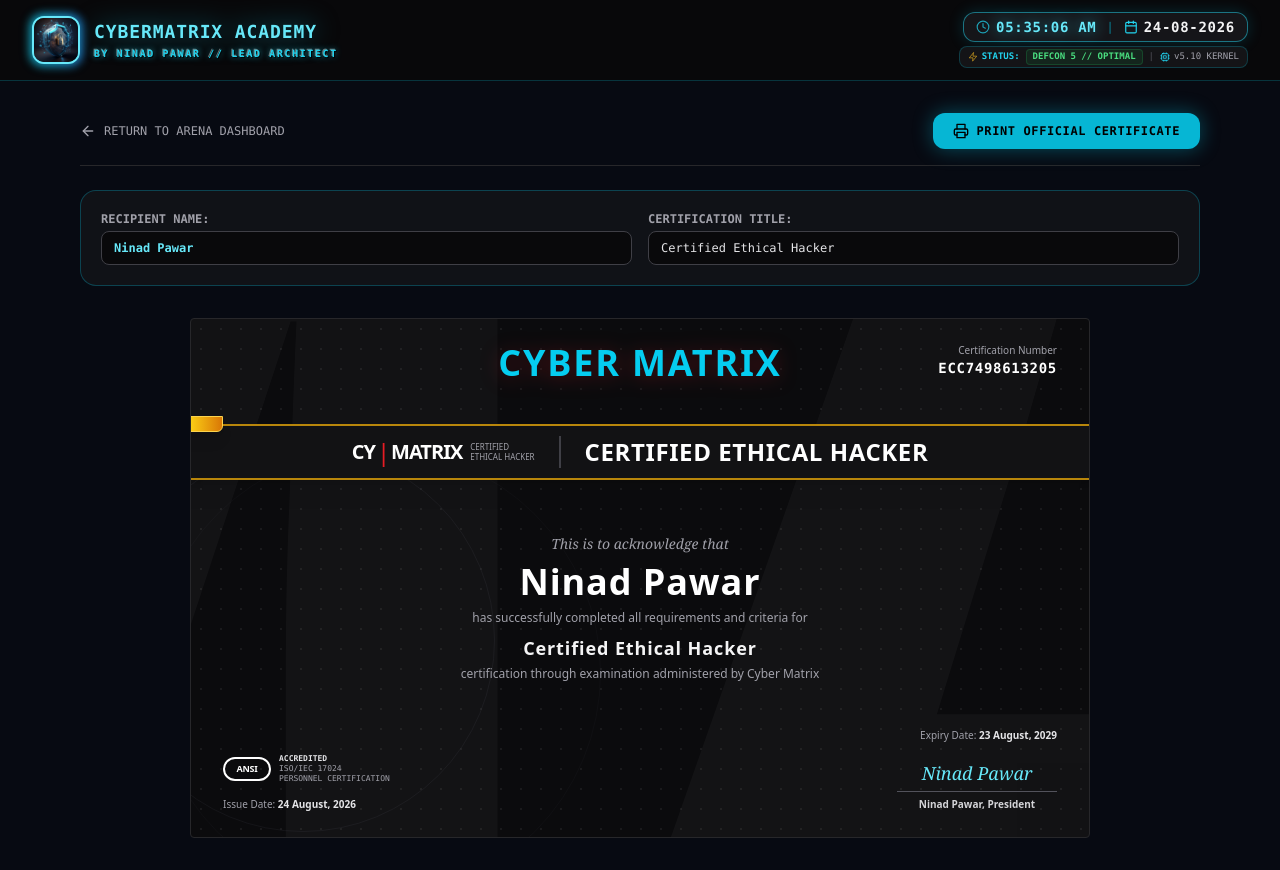
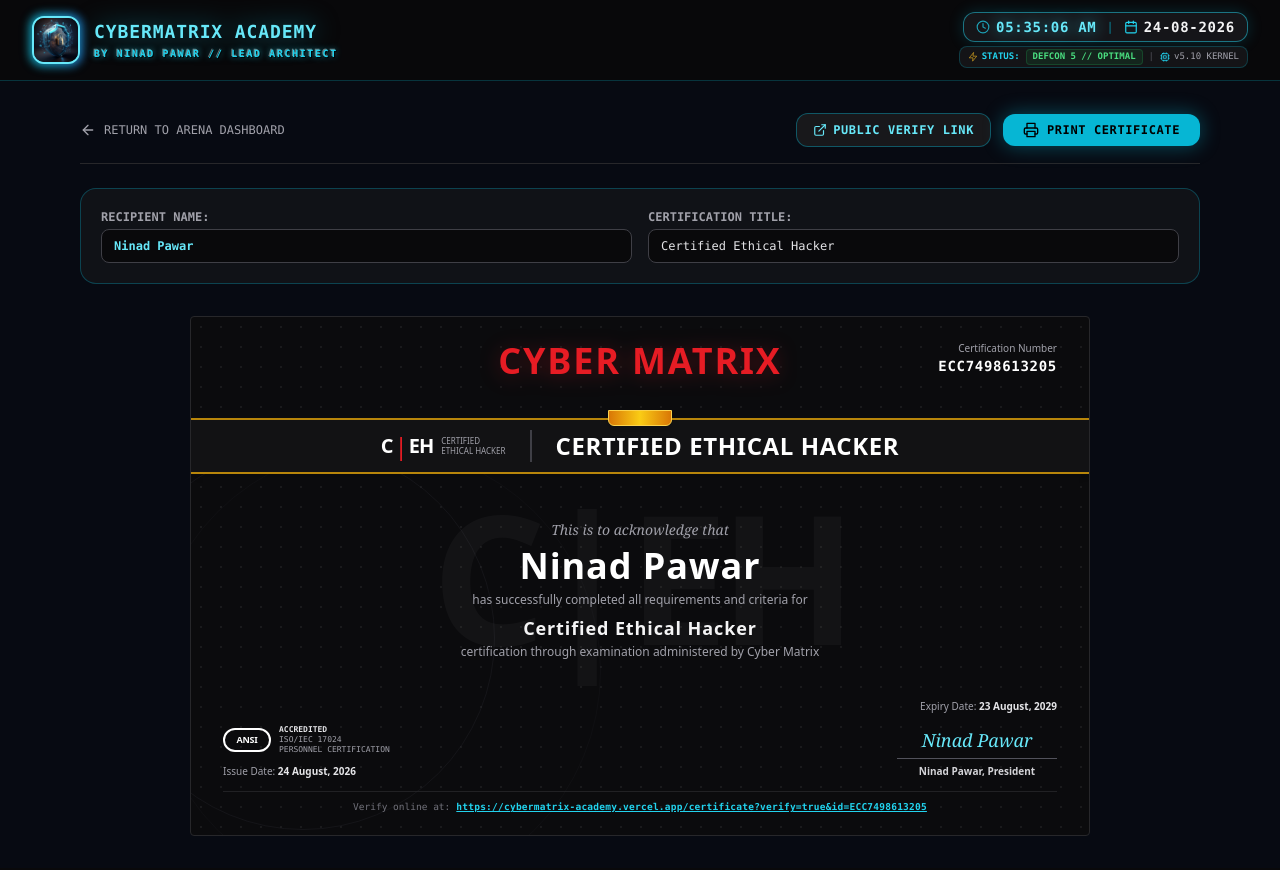
Before and after one commit to ninadcyber88-max/cybermatrix-academy, a Next.js app: page /certificate in a window 1280 px wide. Built offline with nearby package versions, Linux system fonts and the light colour scheme.

Commit message:
fix:added cert link

```diff
--- a/app/certificate/page.tsx
+++ b/app/certificate/page.tsx
@@ -1,32 +1,42 @@
 'use client';
 
-import { useState } from 'react';
+import { useState, useEffect, Suspense } from 'react';
 import Link from 'next/link';
-import { Printer, ArrowLeft } from 'lucide-react';
+import { useSearchParams } from 'next/navigation';
+import { Printer, ArrowLeft, ShieldCheck, ExternalLink, CheckCircle } from 'lucide-react';
 import { CyberSmokeHeader } from '@/components/CyberSmokeHeader';
 
-export default function CertificatePage() {
+function CertificateContent() {
+  const searchParams = useSearchParams();
+  const isViewOnly = searchParams.get('verify') === 'true' || searchParams.get('view') === 'only';
+
   const [recipientName, setRecipientName] = useState('Ninad Pawar');
   const [trackName, setTrackName] = useState('Certified Ethical Hacker');
   const [certNumber, setCertNumber] = useState('ECC7498613205');
   const [issueDate, setIssueDate] = useState('24 August, 2026');
   const [expiryDate, setExpiryDate] = useState('23 August, 2029');
 
+  const verificationUrl = `https://cybermatrix-academy.vercel.app/certificate?verify=true&id=${certNumber}`;
+
   const handlePrint = () => {
     window.print();
   };
 
   return (
-    <div className="min-h-screen bg-[#070a12] text-zinc-100 font-sans selection:bg-cyan-500/30 selection:text-cyan-300 print:bg-black print:min-h-0 print:p-0 print:m-0">
+    <div className={`min-h-screen bg-[#070a12] text-zinc-100 font-sans selection:bg-cyan-500/30 selection:text-cyan-300 print:bg-black print:min-h-0 print:p-0 print:m-0 ${isViewOnly ? 'py-6 px-3 flex flex-col justify-center items-center' : ''}`}>
 
-      {/* 1. Global Header (Print मध्ये लपवले जाईल) */}
+      {/* 1. Global Header & Controls (View-Only mode आणि Print mode मध्ये पूर्णपणे लपवले जातील) */}
+      {!isViewOnly && (
         <div className="print:hidden">
           <CyberSmokeHeader />
         </div>
+      )}
 
-      <main className="max-w-6xl mx-auto px-4 py-8 print:max-w-none print:p-0 print:m-0">
+      <main className={`max-w-6xl mx-auto px-4 ${isViewOnly ? 'p-0 w-full' : 'py-8'} print:max-w-none print:p-0 print:m-0`}>
 
-        {/* Navigation & Controls */}
+        {/* Navigation & Controls for Editor Mode */}
+        {!isViewOnly && (
+          <>
             <div className="print:hidden flex flex-col md:flex-row items-start md:items-center justify-between gap-4 mb-6 pb-4 border-b border-zinc-800">
               <Link
                 href="/"
@@ -36,16 +46,27 @@ export default function CertificatePage() {
                 <span>RETURN TO ARENA DASHBOARD</span>
               </Link>
 
+              <div className="flex items-center gap-3">
+                <Link
+                  href={`/certificate?verify=true&id=${certNumber}`}
+                  target="_blank"
+                  className="flex items-center space-x-1.5 px-4 py-2 rounded-xl bg-zinc-900 border border-cyan-500/40 hover:border-cyan-400 text-cyan-300 font-bold text-xs tracking-wider transition font-mono"
+                >
+                  <ExternalLink className="w-3.5 h-3.5" />
+                  <span>PUBLIC VERIFY LINK</span>
+                </Link>
+
                 <button
                   onClick={handlePrint}
-            className="flex items-center space-x-2 px-5 py-2.5 rounded-xl bg-cyan-500 hover:bg-cyan-400 text-black font-black text-xs tracking-wider transition shadow-[0_0_20px_rgba(6,182,212,0.4)] cursor-pointer font-mono"
+                  className="flex items-center space-x-2 px-5 py-2 rounded-xl bg-cyan-500 hover:bg-cyan-400 text-black font-black text-xs tracking-wider transition shadow-[0_0_20px_rgba(6,182,212,0.4)] cursor-pointer font-mono"
                 >
                   <Printer className="w-4 h-4" />
-            <span>PRINT OFFICIAL CERTIFICATE</span>
+                  <span>PRINT CERTIFICATE</span>
                 </button>
               </div>
+            </div>
 
-        {/* Dynamic Controls */}
+            {/* Dynamic Controls Box */}
             <div className="print:hidden p-5 rounded-2xl bg-zinc-900/60 border border-cyan-500/30 mb-8 grid grid-cols-1 md:grid-cols-2 gap-4 text-xs font-mono">
               <div>
                 <label className="block text-zinc-400 mb-1 font-bold">RECIPIENT NAME:</label>
@@ -66,6 +87,25 @@ export default function CertificatePage() {
                 />
               </div>
             </div>
+          </>
+        )}
+
+        {/* View-Only Verified Badge Banner */}
+        {isViewOnly && (
+          <div className="print:hidden max-w-4xl mx-auto mb-4 px-4 py-2 rounded-xl bg-green-500/10 border border-green-500/30 flex items-center justify-between text-xs font-mono">
+            <div className="flex items-center space-x-2 text-green-400">
+              <CheckCircle className="w-4 h-4" />
+              <span className="font-bold">OFFICIALLY VERIFIED CREDENTIAL // CYBER MATRIX REGISTRY</span>
+            </div>
+            <button
+              onClick={handlePrint}
+              className="flex items-center space-x-1 text-cyan-300 hover:underline"
+            >
+              <Printer className="w-3.5 h-3.5" />
+              <span>Print / Download PDF</span>
+            </button>
+          </div>
+        )}
 
         {/* 2. OFFICIAL CYBER MATRIX CERTIFICATE TEMPLATE */}
         <div className="cert-outer-wrapper">
@@ -77,20 +117,17 @@ export default function CertificatePage() {
             <div className="absolute -left-10 top-1/4 w-[450px] h-[450px] rounded-full border border-zinc-700/10 pointer-events-none"></div>
 
             <div className="absolute inset-0 flex items-center justify-center pointer-events-none opacity-[0.03]">
-              <span className="text-[1500px] font-black tracking-tighter">CY|MATRIX</span>
+              <span className="text-[180px] font-black tracking-tighter">C|EH</span>
             </div>
 
             {/* TOP BAR: ABSOLUTE CENTERED CYBER MATRIX & RIGHT CERT NUMBER */}
             <div className="relative z-10 w-full px-8 pt-6 flex items-center justify-center min-h-[50px]">
-
-              {/* Perfectly Centered Title */}
               <div className="text-center">
-                <h1 className="text-2xl sm:text-3xl md:text-4xl font-black tracking-wider text-[#05CDF0] uppercase drop-shadow-[0_2px_10px_rgba(230,28,36,0.3)]">
+                <h1 className="text-2xl sm:text-3xl md:text-4xl font-black tracking-wider text-[#e61c24] uppercase drop-shadow-[0_2px_10px_rgba(230,28,36,0.3)]">
                   CYBER MATRIX
                 </h1>
               </div>
 
-              {/* Right Aligned Credential Number */}
               <div className="absolute right-8 top-6 text-right">
                 <p className="text-[10px] text-zinc-400 font-sans">Certification Number</p>
                 <p className="text-xs sm:text-sm font-black text-white tracking-wider font-mono">{certNumber}</p>
@@ -105,9 +142,9 @@ export default function CertificatePage() {
                   {/* CEH Logo Badge */}
                   <div className="flex items-center space-x-2 border-r-2 border-zinc-700 pr-6 shrink-0">
                     <div className="flex items-center font-black tracking-tighter text-lg sm:text-xl">
-                      <span className="text-white">CY</span>
+                      <span className="text-white">C</span>
                       <span className="text-[#e61c24] mx-0.5 text-2xl font-light">|</span>
-                      <span className="text-white">MATRIX</span>
+                      <span className="text-white">EH</span>
                     </div>
                     <div className="text-[8px] leading-tight text-zinc-400 uppercase font-sans text-left">
                       <p>Certified</p>
@@ -123,19 +160,18 @@ export default function CertificatePage() {
 
               </div>
 
-              {/* Golden Center Ribbon Emblem */}
-              <div className="absolute centre-1/2 -translate-x-1/2 -top-2 flex flex-col items-center">
+              <div className="absolute left-1/2 -translate-x-1/2 -top-2 flex flex-col items-center">
                 <div className="w-16 h-4 bg-gradient-to-r from-amber-600 via-yellow-400 to-amber-600 rounded-b-md shadow-lg border border-amber-300"></div>
               </div>
             </div>
 
             {/* MAIN CERTIFICATE BODY */}
-            <div className="relative z-10 px-8 py-3 text-center">
+            <div className="relative z-10 px-8 py-2 text-center">
               <p className="text-xs sm:text-sm text-zinc-400 font-serif italic">
                 This is to acknowledge that
               </p>
 
-              <h3 className="text-2xl sm:text-3xl md:text-4xl font-extrabold text-white my-2 tracking-wide font-sans">
+              <h3 className="text-2xl sm:text-3xl md:text-4xl font-extrabold text-white my-1.5 tracking-wide font-sans">
                 {recipientName || 'Candidate Name'}
               </h3>
 
@@ -143,7 +179,7 @@ export default function CertificatePage() {
                 has successfully completed all requirements and criteria for
               </p>
 
-              <h4 className="text-sm sm:text-base md:text-lg font-bold text-zinc-100 mt-2 mb-1 tracking-wider">
+              <h4 className="text-sm sm:text-base md:text-lg font-bold text-zinc-100 mt-1.5 mb-0.5 tracking-wider">
                 {trackName}
               </h4>
 
@@ -152,11 +188,12 @@ export default function CertificatePage() {
               </p>
             </div>
 
-            {/* BOTTOM METRICS & SIGNATURES */}
-            <div className="relative z-10 px-8 pb-6 flex items-end justify-between text-xs">
+            {/* BOTTOM METRICS, SIGNATURES & CENTER ONLINE VERIFICATION LINK */}
+            <div className="relative z-10 px-8 pb-5 flex flex-col space-y-3">
 
+              <div className="flex items-end justify-between text-xs">
                 {/* Left: ANSI Stamp & Issue Date */}
-              <div className="flex flex-col space-y-3 text-left">
+                <div className="flex flex-col space-y-2 text-left">
                   <div className="flex items-center space-x-2">
                     <div className="w-12 h-6 border-2 border-white rounded-full flex items-center justify-center font-black text-[9px] tracking-tight text-white">
                       ANSI
@@ -181,13 +218,22 @@ export default function CertificatePage() {
                     Expiry Date: <span className="font-bold text-zinc-200">{expiryDate}</span>
                   </p>
 
-                <div className="pt-2 text-center">
+                  <div className="pt-1 text-center">
                     <p className="font-serif italic text-base sm:text-lg text-cyan-300 leading-none">
                       Ninad Pawar
                     </p>
                     <div className="w-40 h-[1px] bg-zinc-600 my-1"></div>
                     <p className="text-[10px] font-bold text-zinc-300 font-sans">Ninad Pawar, President</p>
                   </div>
+                </div>
+              </div>
+
+              {/* EXACT CENTER OF BOTTOM: OFFICIAL ONLINE VERIFICATION LINK */}
+              <div className="pt-2 border-t border-zinc-800/80 text-center flex items-center justify-center space-x-1.5 text-[9.5px] text-zinc-400 font-mono">
+                <span className="text-zinc-500">Verify online at:</span>
+                <span className="text-cyan-400 underline font-semibold tracking-wide select-all">
+                  {verificationUrl}
+                </span>
               </div>
 
             </div>
@@ -252,3 +298,11 @@ export default function CertificatePage() {
     </div>
   );
 }
+
+export default function CertificatePage() {
+  return (
+    <Suspense fallback={<div className="min-h-screen bg-black text-cyan-400 flex items-center justify-center font-mono">LOADING CYBER MATRIX VERIFIER...</div>}>
+      <CertificateContent />
+    </Suspense>
+  );
+}
```
Lines whose indentation alone changed are shown as unchanged.
